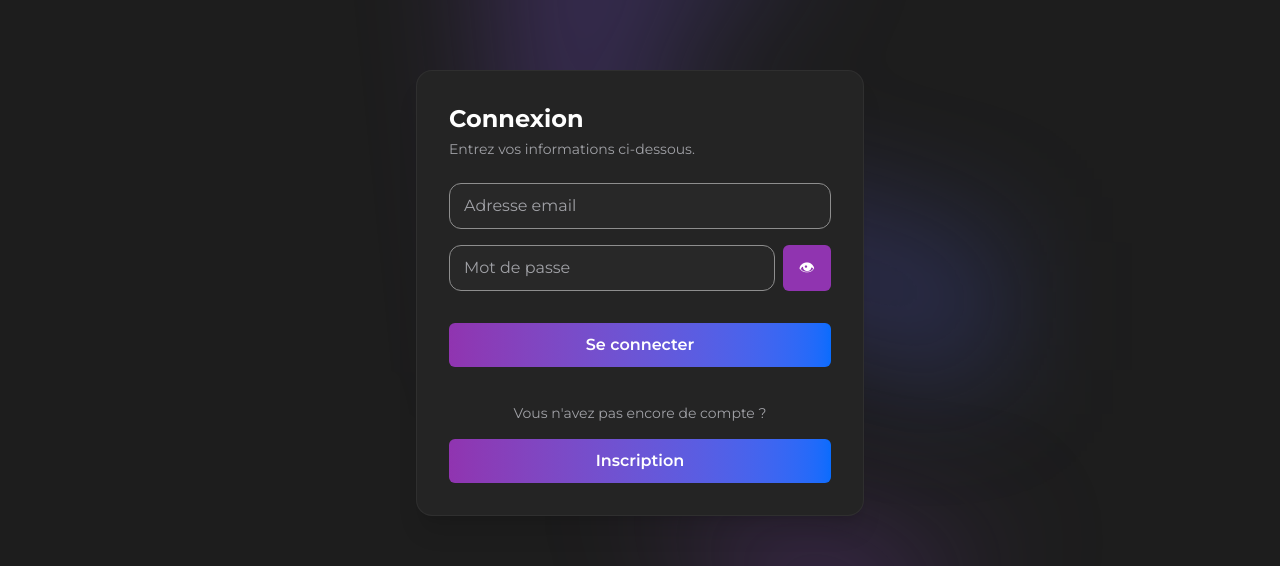
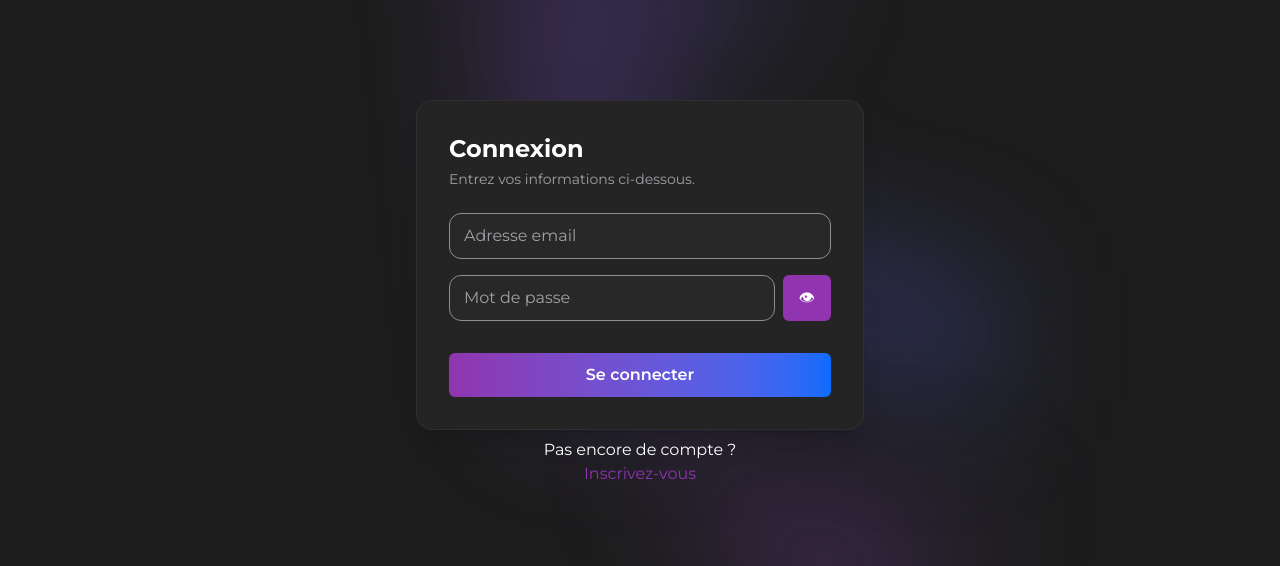
Before and after one commit to JRcard/PS-equipe1, a Vue app: page /connexion in a window 1280 px wide. Shown: the part 135-701 px from the top of the page. Built offline with nearby package versions, Linux system fonts and the light colour scheme.

Commit message:
modification du routerLink pour la card connexion vers la page inscription

```diff
--- a/src/components/Connexion.vue
+++ b/src/components/Connexion.vue
@@ -30,7 +30,10 @@
         ></div>
       </div>
 
-      <div v-if="!userConnecte" class="lg:w-[50vw] w-full flex justify-center">
+      <div
+        v-if="!userConnecte"
+        class="lg:w-[50vw] w-full flex justify-center flex-col items-center"
+      >
         <div
           class="bg-card p-8 rounded-2xl shadow-xl border border-white/5 w-full max-w-md flex flex-col gap-6 item"
         >
@@ -77,22 +80,15 @@
             >
               Se connecter
             </button>
-            <p class="text-text-secondaire text-sm text-center mt-5">
-              Vous n'avez pas encore de compte ?
-            </p>
-
-            <div class="flex gap-3">
-              <!-- bouton Inscription -->
-
-              <button
-                @click="$router.push('/inscription')"
-                class="w-full px-3.5 py-2.5 rounded-md font-semibold text-white flex items-center justify-center transition-all duration-300 bg-linear-to-r from-principale to-secondaire hover:shadow-[0_0_15px_#9034b080,0_0_15px_#096cfd80] cursor-pointer"
-              >
-                Inscription
-              </button>
-            </div>
           </div>
         </div>
+        <p class="mt-2">Pas encore de compte ?</p>
+        <RouterLink
+          to="/inscription"
+          class="hover:cursor-pointer text-principale hover:text-secondaire transition-all duration-300"
+        >
+          Inscrivez-vous
+        </RouterLink>
       </div>
 
       <div v-else>
```
